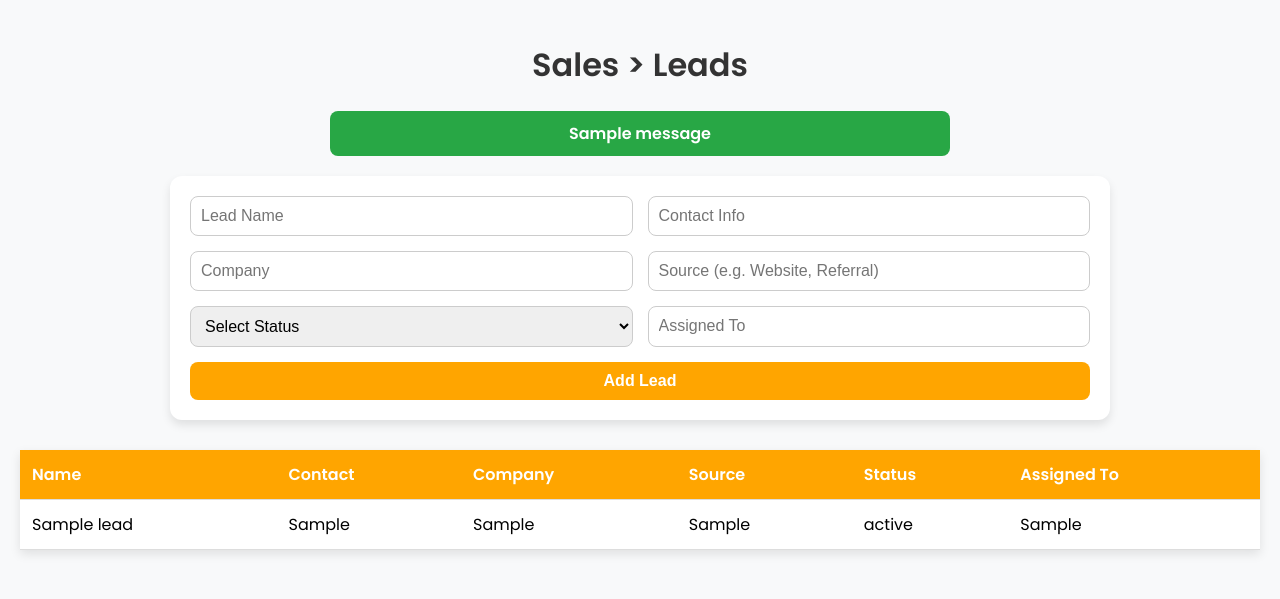
After one commit to oiiiMansi/AccountingSoftware, a Flask app: page /sales/leads in a window 1280 px wide. The commit adds this page. Shown: the top 599 px of the page. Run offline with Flask 3, Linux system fonts and the light colour scheme; the visitor is signed in with stand-in values (Sample User, id 1); data comes from the database, SQL or seed files in the repository; tables that the repository leaves empty or names only in its code hold one stand-in row (values such as "Sample post"); one stand-in notice (Sample message) is shown.

Commit message:
leads page added

```diff
--- a/app.py
+++ b/app.py
@@ -3,23 +3,22 @@ from flask_login import LoginManager
 import mysql.connector
 from models import User, load_user
 
-# Import Blueprints
+# ✅ Import Blueprints
 from routes.auth import auth
 from routes.billing import billing
 from routes.expenses import expenses
 from routes.stock import stock
-from routes.budget import budget_bp  # ✅ Your budget blueprint
+from routes.budget import budget_bp
+from routes.leads import leads  # ✅ New Leads Blueprint
 
-# Initialize Flask app
+# ✅ Initialize Flask app
 app = Flask(__name__)
-app.secret_key = "your_secret_key"  # ✅ Use a strong key in production
+app.secret_key = "your_secret_key"  # ⚠️ Change this in production
 
-# Initialize Flask-Login
+# ✅ Setup Flask-Login
 login_manager = LoginManager()
 login_manager.init_app(app)
 login_manager.login_view = "auth.login"
-
-# Register the user loader function
 login_manager.user_loader(load_user)
 
 # ✅ Register Blueprints
@@ -28,6 +27,7 @@ app.register_blueprint(billing)
 app.register_blueprint(expenses)
 app.register_blueprint(stock)
 app.register_blueprint(budget_bp)
+app.register_blueprint(leads)  # ✅ Register Leads Blueprint
 
 # ✅ Routes
 @app.route("/")
@@ -43,6 +43,5 @@ def invoicing():
     return render_template("invoicing.html")
 
 
-
 if __name__ == "__main__":
     app.run(debug=True)
--- /dev/null
+++ b/routes/leads.py
@@ -0,0 +1,44 @@
+from flask import Blueprint, render_template, request, redirect, url_for, flash
+from flask_login import login_required
+import mysql.connector
+
+leads = Blueprint('leads', __name__)
+
+# ✅ Database connection helper
+def get_db_connection():
+    return mysql.connector.connect(
+        host="localhost",
+        user="root",         # ✅ Change to your DB user
+        password="roxanne",         # ✅ Set your DB password
+        database="accounting"     # ✅ Set your DB name
+    )
+
+# ✅ Show leads
+@leads.route('/sales/leads', methods=['GET', 'POST'])
+@login_required
+def show_leads():
+    conn = get_db_connection()
+    cursor = conn.cursor(dictionary=True)
+
+    if request.method == 'POST':
+        name = request.form.get('name')
+        contact = request.form.get('contact')
+        company = request.form.get('company')
+        source = request.form.get('source')
+        status = request.form.get('status')
+        assigned_to = request.form.get('assigned_to')
+
+        cursor.execute("""
+            INSERT INTO leads (name, contact, company, source, status, assigned_to)
+            VALUES (%s, %s, %s, %s, %s, %s)
+        """, (name, contact, company, source, status, assigned_to))
+        conn.commit()
+        flash('Lead added successfully!', 'success')
+        return redirect(url_for('leads.show_leads'))
+
+    cursor.execute("SELECT * FROM leads ORDER BY created_at DESC")
+    leads_data = cursor.fetchall()
+
+    cursor.close()
+    conn.close()
+    return render_template('leads.html', leads=leads_data)
--- a/templates/index.html
+++ b/templates/index.html
@@ -160,7 +160,7 @@
         <div class="logo">KK Enterprises</div>
         <nav>
             <div class="dropdown">
-                <a href="finance.html">Finance</a>
+                <a href="#">Finance</a>
                 <div class="dropdown-content">
                     <a href="{{ url_for('accounting') }}">Accounting</a>
                     <a href="{{ url_for('expenses.expenses_page') }}">Expense</a>
@@ -171,7 +171,7 @@
             <div class="dropdown">
                 <a href="#">Sales</a>
                 <div class="dropdown-content">
-                    <a href="#">Leads</a>
+                    <a href="{{ url_for('leads.show_leads') }}">Leads</a>
                     <a href="#">Transactions</a>
                     <a href="#">Reports</a>
                     <a href="#">Revenue</a>
@@ -188,6 +188,7 @@
             </div>
         </nav>
     </header>
+
     <div class="container">
         <h1>Welcome, {{ current_user.username }}</h1>
         <h2>Dashboard</h2>
@@ -198,6 +199,7 @@
             <a href="{{ url_for('auth.logout') }}">Logout</a>
         </div>
     </div>
+
     <footer>
         <p>&copy; 2025 KK Enterprises. All Rights Reserved.</p>
     </footer>
--- /dev/null
+++ b/templates/leads.html
@@ -0,0 +1,158 @@
+<!DOCTYPE html>
+<html lang="en">
+<head>
+    <meta charset="UTF-8">
+    <title>Leads - KK Enterprises</title>
+    <link href="https://fonts.googleapis.com/css2?family=Poppins:wght@300;400;600&display=swap" rel="stylesheet">
+    <style>
+        body {
+            font-family: 'Poppins', sans-serif;
+            margin: 0;
+            padding: 20px;
+            background: #f8f9fa;
+        }
+
+        h1 {
+            text-align: center;
+            color: #333;
+            animation: slideInDown 1s ease-in-out;
+        }
+
+        form {
+            max-width: 900px;
+            margin: 20px auto;
+            background: white;
+            padding: 20px;
+            border-radius: 12px;
+            box-shadow: 0 5px 10px rgba(0, 0, 0, 0.1);
+            display: grid;
+            grid-template-columns: 1fr 1fr;
+            gap: 15px;
+            animation: fadeIn 1s ease-in-out;
+        }
+
+        input, select, button {
+            padding: 10px;
+            font-size: 16px;
+            border-radius: 8px;
+            border: 1px solid #ccc;
+        }
+
+        button {
+            grid-column: span 2;
+            background-color: #ffa500;
+            color: white;
+            font-weight: bold;
+            border: none;
+            cursor: pointer;
+            transition: 0.3s;
+        }
+
+        button:hover {
+            background-color: #333;
+            transform: scale(1.05);
+        }
+
+        table {
+            width: 100%;
+            margin: 30px auto;
+            border-collapse: collapse;
+            background: white;
+            box-shadow: 0 4px 10px rgba(0, 0, 0, 0.1);
+        }
+
+        th, td {
+            padding: 12px;
+            text-align: left;
+            border-bottom: 1px solid #ddd;
+        }
+
+        th {
+            background-color: #ffa500;
+            color: white;
+        }
+
+        tr:hover {
+            background-color: #f1f1f1;
+        }
+
+        .flash-message {
+            text-align: center;
+            padding: 10px;
+            margin: 10px auto;
+            border-radius: 8px;
+            width: 90%;
+            max-width: 600px;
+            font-weight: bold;
+        }
+
+        .success { background: #28a745; color: white; }
+        .error { background: #dc3545; color: white; }
+
+        @keyframes slideInDown {
+            from { opacity: 0; transform: translateY(-50px); }
+            to { opacity: 1; transform: translateY(0); }
+        }
+
+        @keyframes fadeIn {
+            from { opacity: 0; transform: translateY(20px); }
+            to { opacity: 1; transform: translateY(0); }
+        }
+    </style>
+</head>
+<body>
+
+    <h1>Sales &gt; Leads</h1>
+
+    {% with messages = get_flashed_messages(with_categories=True) %}
+        {% if messages %}
+            {% for category, message in messages %}
+                <div class="flash-message {{ category }}">{{ message }}</div>
+            {% endfor %}
+        {% endif %}
+    {% endwith %}
+
+    <form method="POST">
+        <input type="text" name="name" placeholder="Lead Name" required>
+        <input type="text" name="contact" placeholder="Contact Info" required>
+        <input type="text" name="company" placeholder="Company" required>
+        <input type="text" name="source" placeholder="Source (e.g. Website, Referral)" required>
+        <select name="status" required>
+            <option value="">Select Status</option>
+            <option value="New">New</option>
+            <option value="Contacted">Contacted</option>
+            <option value="In Progress">In Progress</option>
+            <option value="Converted">Converted</option>
+            <option value="Lost">Lost</option>
+        </select>
+        <input type="text" name="assigned_to" placeholder="Assigned To" required>
+        <button type="submit">Add Lead</button>
+    </form>
+
+    <table>
+        <thead>
+            <tr>
+                <th>Name</th>
+                <th>Contact</th>
+                <th>Company</th>
+                <th>Source</th>
+                <th>Status</th>
+                <th>Assigned To</th>
+            </tr>
+        </thead>
+        <tbody>
+            {% for lead in leads %}
+            <tr>
+                <td>{{ lead.name }}</td>
+                <td>{{ lead.contact }}</td>
+                <td>{{ lead.company }}</td>
+                <td>{{ lead.source }}</td>
+                <td>{{ lead.status }}</td>
+                <td>{{ lead.assigned_to }}</td>
+            </tr>
+            {% endfor %}
+        </tbody>
+    </table>
+
+</body>
+</html>
```
